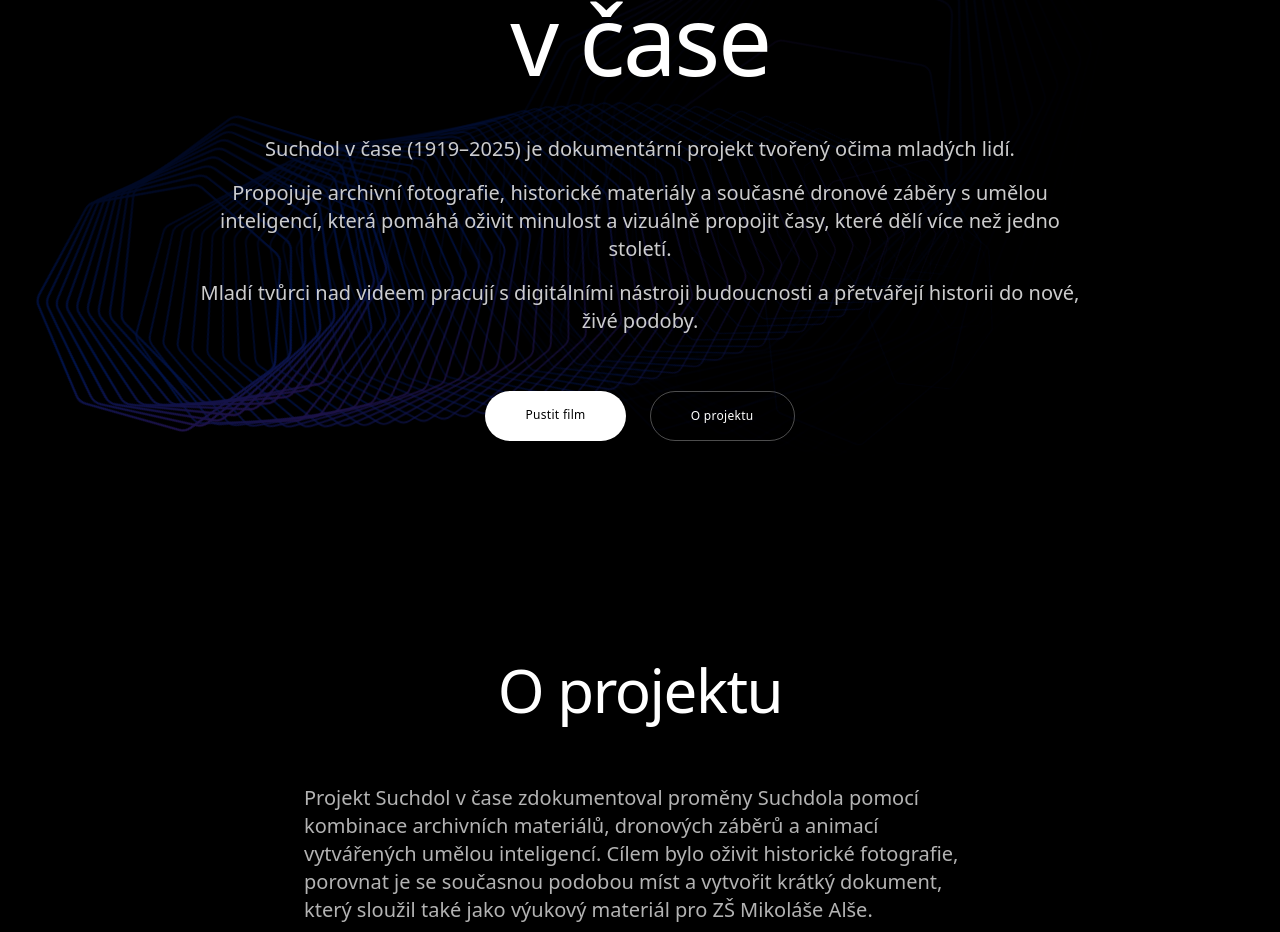
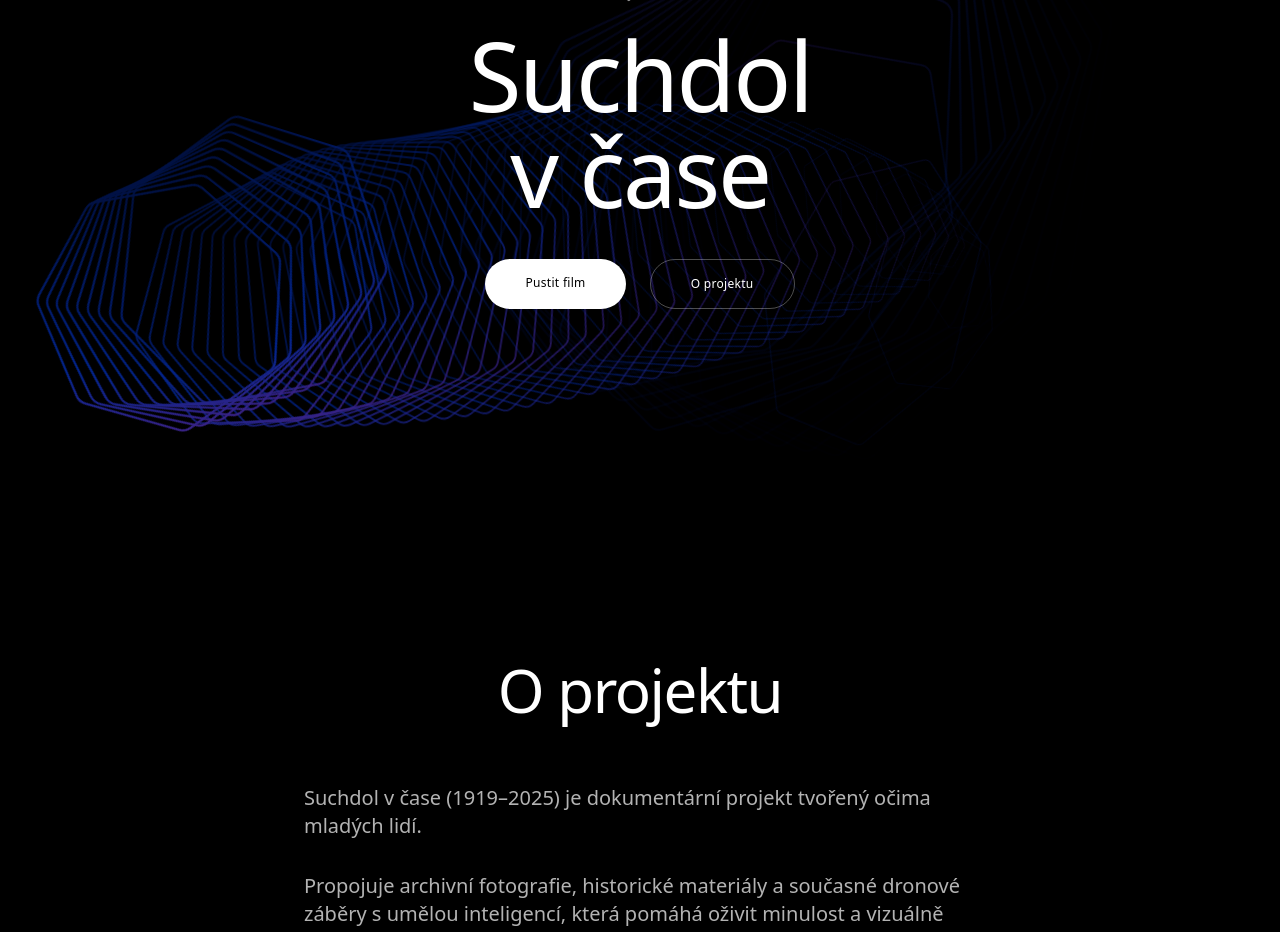
Before and after one commit to andreiusha228/suchdolvcase, a Next.js app: page / in a window 1280 px wide. Shown: the part 300-1232 px from the top of the page. Built offline with nearby package versions, Linux system fonts and the light colour scheme.

Commit message:
Increase animation opacity to 80%, move text to About section, make hero minimalist

```diff
--- a/components/Hero.tsx
+++ b/components/Hero.tsx
@@ -32,15 +32,15 @@ const Hero = () => {
             animationData={animationData}
             loop={true}
             className="w-full h-full"
-            style={{ width: '100%', height: '100%', opacity: 0.5 }}
+            style={{ width: '100%', height: '100%', opacity: 0.8 }}
           />
         )}
-        <div className="absolute inset-0 bg-black/40" />
+        <div className="absolute inset-0 bg-black/30" />
       </div>
 
-      {/* Content - Centered */}
+      {/* Content - Centered, Minimalist */}
       <div className="relative z-10 container mx-auto px-6 lg:px-12">
-        <div className="flex flex-col items-center text-center max-w-4xl mx-auto space-y-12">
+        <div className="flex flex-col items-center text-center max-w-3xl mx-auto space-y-10">
           <div className="space-y-6">
             <span className="text-white/60 text-xs uppercase tracking-[0.25em] font-light block">
               {t('hero.label')}
@@ -57,12 +57,7 @@ const Hero = () => {
               )}
             </h1>
           </div>
-          <div className="space-y-4 text-lg lg:text-xl text-white/80 leading-relaxed font-light">
-            <p>{t('hero.text1')}</p>
-            <p>{t('hero.text2')}</p>
-            <p>{t('hero.text3')}</p>
-          </div>
-          <div className="flex flex-col sm:flex-row gap-6 pt-2">
+          <div className="flex flex-col sm:flex-row gap-6">
             <a
               href="#film"
               onClick={(e) => handleClick(e, '#film')}
--- a/components/OProjektu.tsx
+++ b/components/OProjektu.tsx
@@ -14,6 +14,15 @@ const OProjektu = () => {
           </h2>
           <div className="space-y-8 text-lg lg:text-xl text-white/70 leading-relaxed font-light">
             <p>
+              {t('hero.text1')}
+            </p>
+            <p>
+              {t('hero.text2')}
+            </p>
+            <p>
+              {t('hero.text3')}
+            </p>
+            <p>
               {t('about.p1')}
             </p>
             <p>
```
